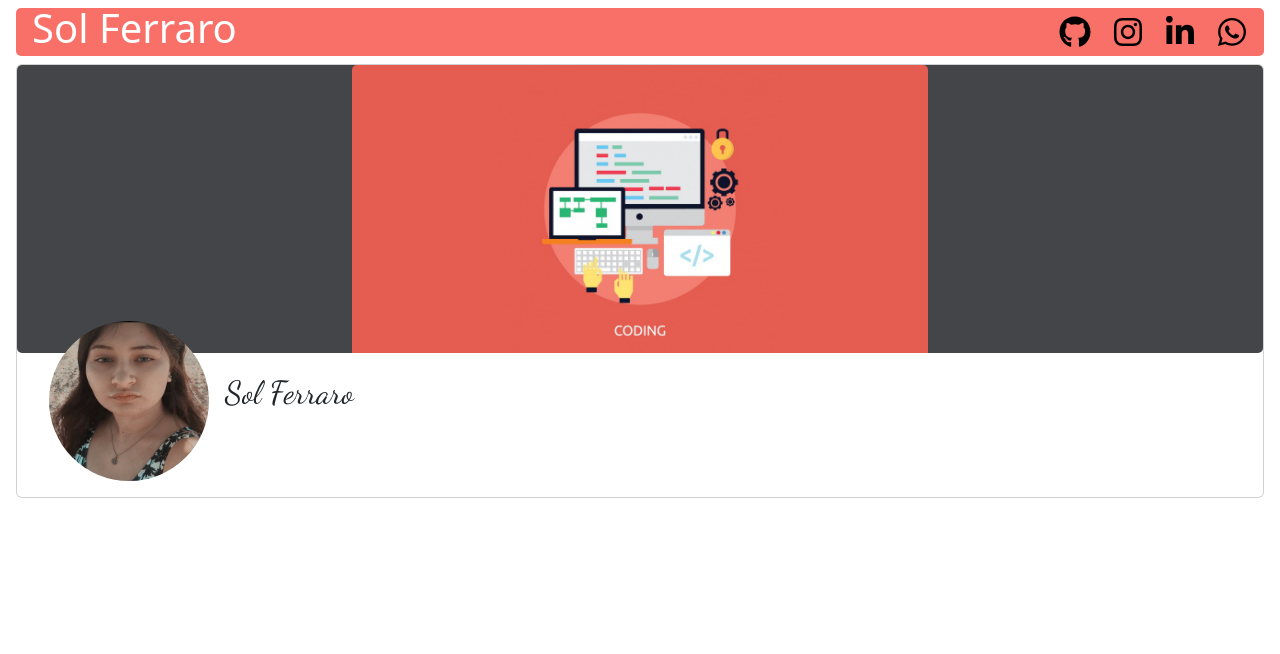
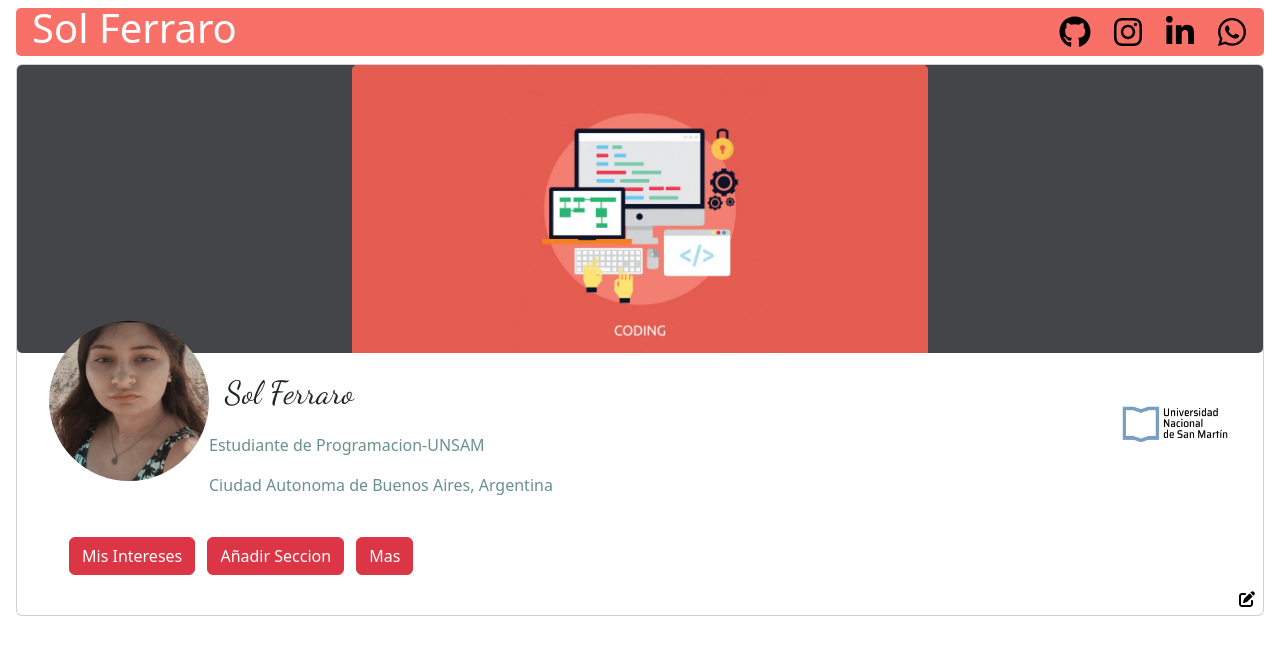
Before and after one commit to Solagus/ArgPrograma, a plain HTML site: page index.html in a window 1280 px wide. Drawn offline with nearby package versions, Linux system fonts and the light colour scheme.

Commit message:
agregando info

```diff
--- a/index.html
+++ b/index.html
@@ -16,25 +16,41 @@
   </head>
   <body>
     <header>
-      <h1 class="mx-3" style="color: white;">Sol Ferraro</h1>
+      <h1 class="mx-3" style="color: white">Sol Ferraro</h1>
       <nav>
-        <img class="svg" src="svg/github-brands.svg" alt="" />
-        <img class="svg" src="svg/instagram-brands.svg" alt="" />
-        <img class="svg" src="svg/linkedin-in-brands.svg" alt="" />
-        <img class="svg" src="svg/whatsapp-brands.svg" alt="" />
+        <a href="https://github.com/Solagus"><img class="svg" src="svg/github-brands.svg" alt="" ></a>
+        <a href="https://www.instagram.com/solagus05/"><img class="svg" src="svg/instagram-brands.svg" alt="" ></a>
+        <a href="https://www.linkedin.com/in/sol-ferraro-942b26226/"><img class="svg" src="svg/linkedin-in-brands.svg" alt="" ></a>
+        <a href="#"><img class="svg" src="svg/whatsapp-brands.svg" alt="" ></a>
       </nav>
     </header>
     <section class="perfil card">
       <div class="foto">
-        <img id="fotoFondo" class="card-img-top" src="img/fondo-de-programacion-web_ok.jpg" alt="" />
+        <img
+          id="fotoFondo"
+          class="card-img-top"
+          src="img/fondo-de-programacion-web_ok.jpg"
+          alt=""
+        />
       </div>
       <div class="info card-body">
         <div class="nombre_foto">
-            <img id="fotoPerfil" src="img/fotoPerfil.png" alt="">
+          <img id="fotoPerfil" src="img/fotoPerfil.png" alt="" />
+          <div class="d-flex flex-column">
             <p class="nombre mx-3">Sol Ferraro</p>
+            <p class="info_perfil">Estudiante de Programacion-UNSAM</p>
+            <p class="info_perfil">Ciudad Autonoma de Buenos Aires, Argentina</p>
+          </div>
         </div>
+        <img class="unsam m-3" src="img/Logo_UNSAM.png" alt="">
       </div>
+      <div id="botones">
+
+      </div>
+      <a class="d-flex justify-content-end m-2" href="#"><img class="svg2" src="svg/pen-to-square-solid.svg" alt=""></a>
     </section>
+
+
     <script src="index.js"></script>
     <!-- JavaScript Bundle with Popper -->
     <script
--- a/index.js
+++ b/index.js
@@ -0,0 +1,10 @@
+
+
+let botones = document.getElementById("botones")
+
+botones.innerHTML = `
+                    <div class="mx-5">
+                        <button class="btn btn-danger my-2 mx-1">Mis Intereses</button>
+                        <button class="btn btn-danger my-2 mx-1">Añadir Seccion</button>
+                        <button class="btn btn-danger my-2 mx-1">Mas</button>
+                    </div>`
--- a/style.css
+++ b/style.css
@@ -22,6 +22,11 @@ header{
     margin-right: 1em;
 }
 
+.svg2{
+    width: 1em;
+    height: 1em;
+}
+
 .perfil{
     margin: 0 1em;
 }
@@ -30,6 +35,12 @@ header{
     width: auto;
     height: 18em;
     z-index: 0;
+}
+
+.info{
+    display: flex;
+    flex-flow: row nowrap;
+    justify-content: space-between;
 }
 
 #fotoPerfil{
@@ -56,3 +67,12 @@ header{
     font-size: 2em;
     font-family: 'Dancing Script', cursive;
 }
+
+.info_perfil{
+    color: rgb(106, 144, 144);
+}
+
+.unsam{
+    width: 7em;
+    height: 5em;
+}
```
Also changed, not shown: img/Logo_UNSAM.png (added), svg/pen-to-square-solid.svg (added).
